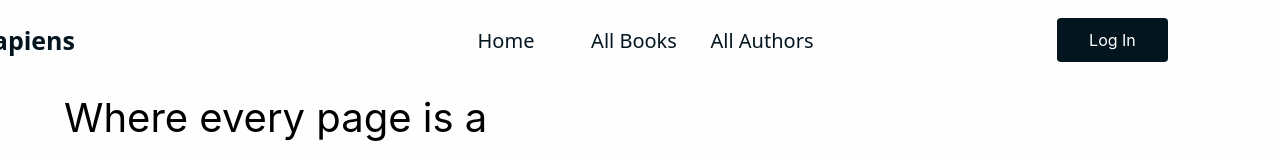
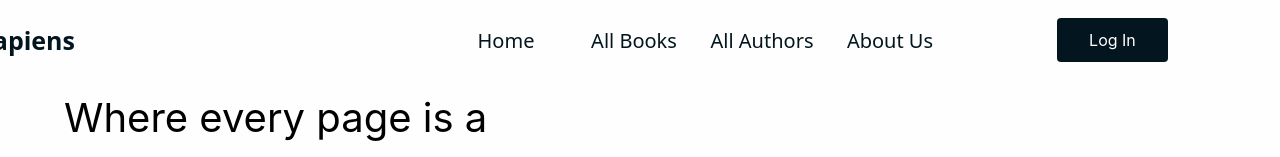
Before and after one commit to Layla-Hammoud/Knowledge-Corner-frontend, a React (Create React App) app: page / in a window 1280 px wide. Shown: the top 157 px of the page. Built offline with nearby package versions, Linux system fonts and the light colour scheme; no server answers.

Commit message:
add about us in nav

```diff
--- a/src/components/AllBooks/AllBooks.module.css
+++ b/src/components/AllBooks/AllBooks.module.css
@@ -36,7 +36,6 @@
 .image {
   width: 194px;
   height: 290px;
-  /* transition: all 0.3s ease; */
 }
 .figure:hover {
   transform: scale(1.1);
--- a/src/components/NavBar/NavBar.js
+++ b/src/components/NavBar/NavBar.js
@@ -7,7 +7,7 @@ import navBarStyle from "./navbar.module.css";
 
 const NavBar = () => {
   const [menuOpenn, setMenuOpenn] = useState(false);
-  const [isActive, setActive] = useState([false, false, false]);
+  const [isActive, setActive] = useState([false, false, false, false]);
   const [isResponsive, setIsResponsive] = useState(window.innerWidth <= 480);
 
   const handleSearch = () => {
@@ -34,7 +34,7 @@ const NavBar = () => {
         <div className={navBarStyle.logoContainer}>
           <NavLink
             onClick={() => {
-              setActive([true, false, false]);
+              setActive([true, false, false, false]);
             }}
             to={"./"}
           >
@@ -63,7 +63,7 @@ const NavBar = () => {
           <li>
             <NavLink
               onClick={() => {
-                setActive([true, false, false]);
+                setActive([true, false, false, false]);
               }}
               className={`${navBarStyle.navLi} ${
                 isActive[0] ? navBarStyle.active : ""
@@ -76,7 +76,7 @@ const NavBar = () => {
           <li>
             <NavLink
               onClick={() => {
-                setActive([false, true, false]);
+                setActive([false, true, false, false]);
               }}
               className={`${navBarStyle.navLi} ${
                 isActive[1] ? navBarStyle.active : ""
@@ -89,7 +89,7 @@ const NavBar = () => {
           <li>
             <NavLink
               onClick={() => {
-                setActive([false, false, true]);
+                setActive([false, false, true, false]);
               }}
               className={`${navBarStyle.navLi} ${
                 isActive[2] ? navBarStyle.active : ""
@@ -97,6 +97,19 @@ const NavBar = () => {
               to={"./AllAuthors"}
             >
               All Authors
+            </NavLink>
+          </li>
+          <li>
+            <NavLink
+              onClick={() => {
+                setActive([false, false, false, true]);
+              }}
+              className={`${navBarStyle.navLi} ${
+                isActive[3] ? navBarStyle.active : ""
+              }`}
+              to={"./AboutUs"}
+            >
+              About Us
             </NavLink>
           </li>
         </ul>
```
